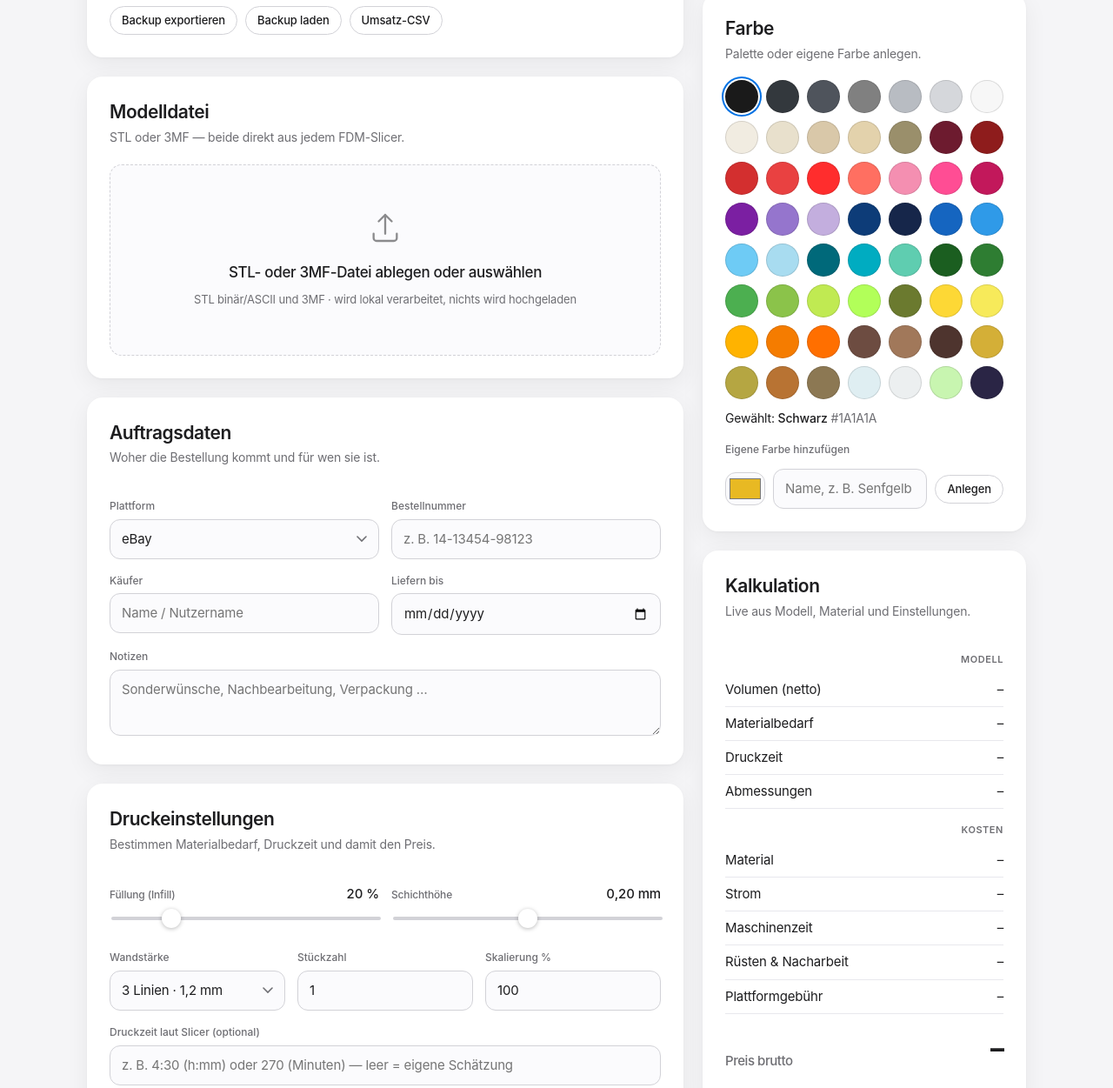
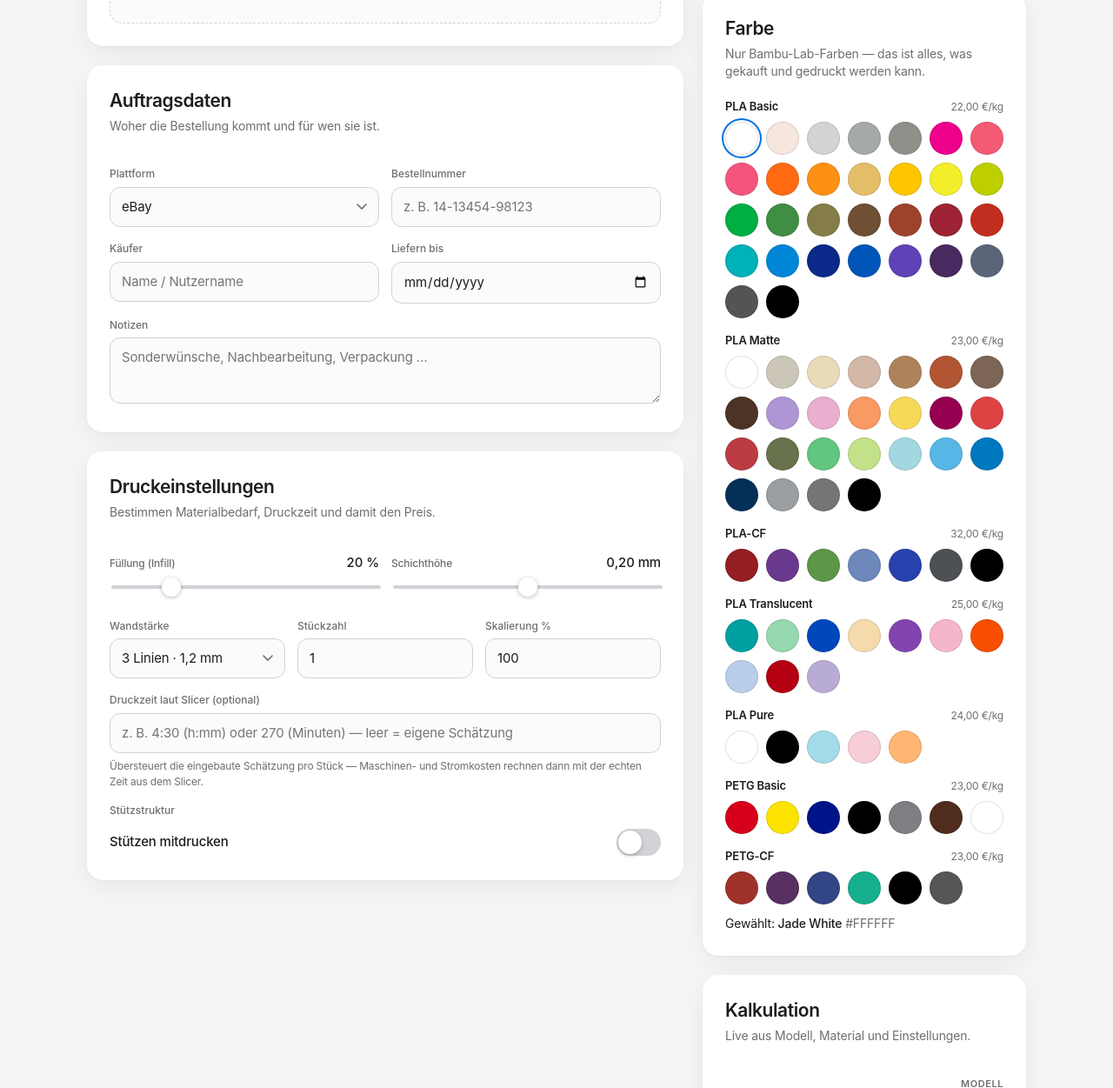
Before and after one commit to JanL6799/3d-druck-auftraege, a website: page index.html in a window 1280 px wide. Shown: the part 527-1778 px from the top of the page at 87% size. Drawn offline with Linux system fonts and the light colour scheme.

Commit message:
Farbauswahl auf echte Bambu-Lab-Farben umstellen, Kalkulationsbasis einklappbar, Aufträge ans Ende
Die Farbpalette entsprach bisher keiner real kaufbaren Filamentfarbe. Jetzt
90 Farben aus den offiziellen Bambu-Lab-Hex-Code-Tabellen (PLA Basic/Matte/
CF/Translucent/Pure, PETG Basic/CF), gruppiert nach Linie mit Preis pro kg.
Eigene Farbe anlegen ist entfernt, da nur gedruckt werden kann, was auch
gekauft werden kann.

Kalkulationsbasis ist jetzt standardmäßig eingeklappt (Pfeil-Toggle), und
die Aufträge-Karte sitzt am Seitenende statt ganz oben, da sie manuell
ausgefüllt wird statt den Arbeitsablauf zu eröffnen.

Co-Authored-By: Claude Sonnet 5 <noreply@anthropic.com>

```diff
--- a/index.html
+++ b/index.html
@@ -83,6 +83,9 @@
   button.primary:hover{filter:brightness(1.1)}
   button.sm{font-size:13px;padding:6px 13px}
   button.link{border:none;background:none;color:var(--accent);padding:4px 0;font-size:14px}
+  button.chev{border:none;background:none;color:var(--accent);font-size:18px;line-height:1;
+              padding:4px 8px;cursor:pointer;transition:transform .15s}
+  button.chev.open{transform:rotate(90deg)}
   button.link:hover{background:none;text-decoration:underline}
   .stack{display:flex;gap:9px;flex-wrap:wrap;align-items:center}
 
@@ -138,8 +141,11 @@
   .sw.on::after{content:"";position:absolute;inset:0;border-radius:50%}
   .colorname{margin-top:12px;font-size:14px}
   .colorname b{font-weight:550}
-  .addcolor{display:grid;grid-template-columns:46px 1fr auto;gap:9px;align-items:center;margin-top:14px}
-  .addcolor input[type=color]{padding:2px;height:38px;cursor:pointer;background:var(--panel2)}
+  .palgroup{margin-top:16px}
+  .palgroup:first-child{margin-top:0}
+  .palhead{display:flex;justify-content:space-between;align-items:baseline;margin-bottom:6px}
+  .palhead .name{font-size:13px;font-weight:600}
+  .palhead .price{font-size:12px;color:var(--muted)}
 
   /* Materialtabelle */
   .mtable{margin-top:8px;border:1px solid var(--line-soft);border-radius:12px;overflow:hidden}
@@ -254,32 +260,6 @@
   <!-- LINKS -->
   <div>
     <div class="card">
-      <div style="display:flex;justify-content:space-between;align-items:flex-start;gap:12px;flex-wrap:wrap">
-        <div>
-          <h3 style="margin:0">Aufträge</h3>
-          <p class="sub" style="margin:2px 0 0">Alle Aufträge liegen lokal in diesem Browser.</p>
-        </div>
-        <div class="stack">
-          <button class="sm" id="btnImport">CSV importieren</button>
-          <button class="sm" id="btnOrderNew">Neu</button>
-          <button class="primary sm" id="btnOrderSave">Sichern</button>
-        </div>
-      </div>
-      <div style="margin-top:18px">
-        <div class="obar">
-          <input id="oSearch" placeholder="Suchen: Bestellnummer, Käufer, Plattform …">
-        </div>
-        <div class="fchips" id="oChips"></div>
-        <div id="orderList"></div>
-        <div class="stack" style="margin-top:14px">
-          <button class="sm" id="btnBackup">Backup exportieren</button>
-          <button class="sm" id="btnRestore">Backup laden</button>
-          <button class="sm" id="btnCsvOut">Umsatz-CSV</button>
-        </div>
-      </div>
-    </div>
-
-    <div class="card">
       <h3>Modelldatei</h3>
       <p class="sub">STL oder 3MF — beide direkt aus jedem FDM-Slicer.</p>
       <div id="drop">
@@ -407,15 +387,9 @@
 
     <div class="card">
       <h3>Farbe</h3>
-      <p class="sub">Palette oder eigene Farbe anlegen.</p>
-      <div class="swatches" id="swatches"></div>
+      <p class="sub">Nur Bambu-Lab-Farben — das ist alles, was gekauft und gedruckt werden kann.</p>
+      <div id="paletteGroups"></div>
       <div class="colorname">Gewählt: <b id="cName">–</b> <span class="muted" id="cHex" style="color:var(--muted)"></span></div>
-      <label>Eigene Farbe hinzufügen</label>
-      <div class="addcolor">
-        <input type="color" id="newHex" value="#e8b923">
-        <input id="newName" placeholder="Name, z. B. Senfgelb">
-        <button class="sm" id="btnColAdd">Anlegen</button>
-      </div>
     </div>
 
     <div class="card">
@@ -439,8 +413,14 @@
     </div>
 
     <div class="card">
-      <h3>Kalkulationsbasis</h3>
-      <p class="sub">Deine Betriebskosten.</p>
+      <div style="display:flex;justify-content:space-between;align-items:flex-start;gap:12px">
+        <div>
+          <h3 style="margin:0">Kalkulationsbasis</h3>
+          <p class="sub" style="margin:2px 0 0">Deine Betriebskosten.</p>
+        </div>
+        <button class="chev" id="btnCalcBase" aria-label="Kalkulationsbasis ein-/ausklappen" aria-expanded="false">▸</button>
+      </div>
+      <div id="calcBaseBody" style="display:none">
         <div class="row">
           <div><label for="pWatt">Drucker-Leistung W</label><input id="pWatt" type="number" step="5" min="0" value="120"></div>
           <div><label for="pKwh">Strompreis €/kWh</label><input id="pKwh" type="number" step="0.01" min="0" value="0.25"></div>
@@ -464,6 +444,35 @@
           Abschreibung, Düsen und Wartung — ohne Strom, sonst zählst du ihn doppelt. Der Bauraum
           steuert die Größenwarnung; ein Drehen um 90° in der Ebene wird dabei berücksichtigt.
         </p>
+      </div>
+    </div>
+  </div>
+</div>
+
+<div class="wrap" style="grid-template-columns:1fr;padding-top:0">
+  <div class="card">
+    <div style="display:flex;justify-content:space-between;align-items:flex-start;gap:12px;flex-wrap:wrap">
+      <div>
+        <h3 style="margin:0">Aufträge</h3>
+        <p class="sub" style="margin:2px 0 0">Alle Aufträge liegen lokal in diesem Browser.</p>
+      </div>
+      <div class="stack">
+        <button class="sm" id="btnImport">CSV importieren</button>
+        <button class="sm" id="btnOrderNew">Neu</button>
+        <button class="primary sm" id="btnOrderSave">Sichern</button>
+      </div>
+    </div>
+    <div style="margin-top:18px">
+      <div class="obar">
+        <input id="oSearch" placeholder="Suchen: Bestellnummer, Käufer, Plattform …">
+      </div>
+      <div class="fchips" id="oChips"></div>
+      <div id="orderList"></div>
+      <div class="stack" style="margin-top:14px">
+        <button class="sm" id="btnBackup">Backup exportieren</button>
+        <button class="sm" id="btnRestore">Backup laden</button>
+        <button class="sm" id="btnCsvOut">Umsatz-CSV</button>
+      </div>
     </div>
   </div>
 </div>
@@ -499,22 +508,47 @@ const DEFAULT_MATERIALS = [
   {name:"PETG-CF",    price:52, dens:1.30, speed:0.80}
 ];
 
-const PALETTE = [
-  ["Schwarz","#1a1a1a"],["Anthrazit","#33383d"],["Dunkelgrau","#4f545c"],["Grau","#808080"],
-  ["Silber","#b8bcc2"],["Hellgrau","#d5d7db"],["Weiß","#f7f7f7"],["Naturweiß","#f1ece1"],
-  ["Elfenbein","#e8e0cc"],["Beige","#d9c8a9"],["Sand","#e3d2ac"],["Khaki","#9a8f6b"],
-  ["Bordeaux","#6d1b2f"],["Dunkelrot","#8e1c1c"],["Rot","#d32f2f"],["Feuerrot","#e94141"],
-  ["Signalrot","#ff2d2d"],["Koralle","#ff6f61"],["Rosa","#f48fb1"],["Pink","#ff4d94"],
-  ["Magenta","#c2185b"],["Purpur","#7b1fa2"],["Violett","#9575cd"],["Flieder","#c3aede"],
-  ["Dunkelblau","#0d3c78"],["Marine","#16264a"],["Blau","#1565c0"],["Himmelblau","#2f9ae8"],
-  ["Hellblau","#6ecbf5"],["Babyblau","#a8dcf0"],["Petrol","#00697a"],["Türkis","#00acc1"],
-  ["Mint","#5fcdb0"],["Dunkelgrün","#1b5e20"],["Grün","#2e7d32"],["Grasgrün","#4caf50"],
-  ["Hellgrün","#8bc34a"],["Limette","#c0ea52"],["Neongrün","#b2ff59"],["Oliv","#6b7a2f"],
-  ["Gelb","#fdd835"],["Zitrone","#f7ea5a"],["Bernstein","#ffb300"],["Orange","#f57c00"],
-  ["Signalorange","#ff6f00"],["Braun","#6d4c41"],["Holz","#a1785a"],["Schokolade","#4e342e"],
-  ["Gold","#d4af37"],["Messing","#b5a642"],["Kupfer","#b87333"],["Bronze","#8c7853"],
-  ["Transparent","#dfeef2"],["Milchig","#eceff0"],["Glow Grün","#c8f5b0"],["Galaxy","#2a2545"]
+// Offizielle Bambu-Lab-Farbtabellen (store.bblcdn.com/.eu, Stand 20. Juli 2026).
+// price = grober EU-Richtwert €/kg je Linie, zur Orientierung — bei Bedarf hier anpassen.
+const PALETTE_LINES = [
+  { line:"PLA Basic", price:22, colors:[
+    ["Jade White","#FFFFFF"],["Beige","#F7E6DE"],["Light Gray","#D1D3D5"],["Silver","#A6A9AA"],["Gray","#8E9089"],
+    ["Magenta","#EC008C"],["Pink","#F55A74"],["Hot Pink","#F5547C"],["Orange","#FF6A13"],["Pumpkin Orange","#FF9016"],
+    ["Gold","#E4BD68"],["Sunflower Yellow","#FEC600"],["Yellow","#F4EE2A"],["Bright Green","#BECF00"],["Bambu Green","#00AE42"],
+    ["Mistletoe Green","#3F8E43"],["Bronze","#847D48"],["Cocoa Brown","#6F5034"],["Brown","#9D432C"],["Maroon Red","#9D2235"],
+    ["Red","#C12E1F"],["Turquoise","#00B1B7"],["Cyan","#0086D6"],["Blue","#0A2989"],["Cobalt Blue","#0056B8"],
+    ["Purple","#5E43B7"],["Indigo Purple","#482960"],["Blue Grey","#5B6579"],["Dark Gray","#545454"],["Black","#000000"]
+  ]},
+  { line:"PLA Matte", price:23, colors:[
+    ["Ivory White","#FFFFFF"],["Bone White","#CBC6B8"],["Desert Tan","#E8DBB7"],["Latte Brown","#D3B7A7"],
+    ["Caramel","#AE835B"],["Terracotta","#B15533"],["Dark Brown","#7D6556"],["Dark Chocolate","#4D3324"],
+    ["Lilac Purple","#AE96D4"],["Sakura Pink","#E8AFCF"],["Mandarin Orange","#F99963"],["Lemon Yellow","#F7D959"],
+    ["Plum","#950051"],["Scarlet Red","#DE4343"],["Dark Red","#BB3D43"],["Dark Green","#68724D"],
+    ["Grass Green","#61C680"],["Apple Green","#C2E189"],["Ice Blue","#A3D8E1"],["Sky Blue","#56B7E6"],
+    ["Marine Blue","#0078BF"],["Dark Blue","#042F56"],["Ash Gray","#9B9EA0"],["Nardo Gray","#757575"],
+    ["Charcoal","#000000"]
+  ]},
+  { line:"PLA-CF", price:32, colors:[
+    ["Burgundy Red","#951E23"],["Iris Purple","#69398E"],["Matcha Green","#5C9748"],
+    ["Jeans Blue","#6E88BC"],["Royal Blue","#2842AD"],["Lava Gray","#4D5054"],["Black","#000000"]
+  ]},
+  { line:"PLA Translucent", price:25, colors:[
+    ["Teal","#009FA1"],["Light Jade","#96D8AF"],["Blue","#0047BB"],["Mellow Yellow","#F5DBAB"],["Purple","#8344B0"],
+    ["Cherry Pink","#F5B6CD"],["Orange","#F74E02"],["Ice Blue","#B8CDE9"],["Red","#B50011"],["Lavender","#B8ACD6"]
+  ]},
+  { line:"PLA Pure", price:24, colors:[
+    ["Pure White","#FFFFFF"],["Absolute Black","#000000"],["Baby Blue","#A4DBE8"],["Milky Pink","#F7CED7"],["Apricot","#FFB673"]
+  ]},
+  { line:"PETG Basic", price:23, colors:[
+    ["Red","#D6001C"],["Yellow","#FCE300"],["Reflex Blue","#001489"],["Black","#000000"],
+    ["Gray","#7F7E83"],["Dark Brown","#4F2C1D"],["White","#FFFFFF"]
+  ]},
+  { line:"PETG-CF", price:23, colors:[
+    ["Brick Red","#9F332A"],["Violet Purple","#583061"],["Indigo Blue","#324585"],
+    ["Malachite Green","#16B08E"],["Black","#000000"],["Titan Gray","#565656"]
+  ]}
 ];
+const PALETTE = PALETTE_LINES.flatMap(g => g.colors.map(([n,c]) => ({n, c, line:g.line, price:g.price})));
 
 const PLATFORM_FEE = { "eBay":0.11, "Etsy":0.095, "Amazon":0.15, "Direktanfrage":0, "Sonstige":0 };
 const NOZZLE = 0.4, FLOW = 8.0;
@@ -538,15 +572,13 @@ function baselineMaterials(){ return loadUserMaterials() || DEFAULT_MATERIALS.ma
 let mesh = null;
 let materials = baselineMaterials();
 let matIdx = 0;
-let customColors = [];
-let color = {n:PALETTE[0][0], c:PALETTE[0][1]};
+let color = {n:PALETTE[0].n, c:PALETTE[0].c};
 let spin = true, rotX = -1.05, rotY = 0.6, zoom = 1, drag = null;
 
 const $ = id => document.getElementById(id);
 const eur = n => n.toLocaleString("de-DE",{style:"currency",currency:"EUR"});
 const num = (n,d=1) => n.toLocaleString("de-DE",{minimumFractionDigits:d,maximumFractionDigits:d});
 const esc = s => String(s).replace(/[<>&"]/g, c => ({"<":"&lt;",">":"&gt;","&":"&amp;",'"':"&quot;"}[c]));
-const allColors = () => PALETTE.map(([n,c])=>({n,c})).concat(customColors);
 
 /* ---------- STL-Parser ---------- */
 function parseSTL(buf){
@@ -1009,6 +1041,12 @@ $("btnMat").onclick = () => {
   $("matBox").style.display = open ? "none" : "block";
   $("btnMat").textContent = open ? "Bearbeiten" : "Fertig";
 };
+$("btnCalcBase").onclick = () => {
+  const open = $("calcBaseBody").style.display === "block";
+  $("calcBaseBody").style.display = open ? "none" : "block";
+  $("btnCalcBase").classList.toggle("open", !open);
+  $("btnCalcBase").setAttribute("aria-expanded", String(!open));
+};
 $("btnMatAdd").onclick = () => {
   materials.push({name:"Neues Material", price:25, dens:1.24, speed:1});
   matIdx = materials.length-1;
@@ -1033,23 +1071,20 @@ $("btnMatFactory").onclick = () => {
 
 /* ---------- Farbe ---------- */
 function drawSwatches(){
-  $("swatches").innerHTML = allColors()
-    .map(o => `<div class="sw${o.c===color.c&&o.n===color.n?" on":""}" data-n="${esc(o.n)}" data-c="${o.c}"
-                    style="background:${o.c}" title="${esc(o.n)}"></div>`).join("");
-  $("swatches").querySelectorAll(".sw").forEach(el => el.onclick = () => {
+  $("paletteGroups").innerHTML = PALETTE_LINES.map(g => `
+    <div class="palgroup">
+      <div class="palhead"><span class="name">${esc(g.line)}</span><span class="price">${eur(g.price)}/kg</span></div>
+      <div class="swatches">
+        ${g.colors.map(([n,c]) => `<div class="sw${c===color.c&&n===color.n?" on":""}" data-n="${esc(n)}" data-c="${c}"
+                    style="background:${c}" title="${esc(n)}"></div>`).join("")}
+      </div>
+    </div>`).join("");
+  $("paletteGroups").querySelectorAll(".sw").forEach(el => el.onclick = () => {
     color = {n:el.dataset.n, c:el.dataset.c}; drawSwatches();
   });
   $("cName").textContent = color.n;
   $("cHex").textContent  = color.c.toUpperCase();
 }
-$("btnColAdd").onclick = () => {
-  const n = $("newName").value.trim() || $("newHex").value.toUpperCase();
-  customColors.push({n, c:$("newHex").value});
-  color = {n, c:$("newHex").value};
-  $("newName").value = "";
-  drawSwatches();
-};
-$("newName").addEventListener("keydown", e => { if (e.key === "Enter") $("btnColAdd").click(); });
 
 /* ---------- Eingaben ---------- */
 $("infill").oninput = e => { $("lInfill").textContent = e.target.value+" %"; render(); };
@@ -1069,7 +1104,7 @@ const FIELDS = ["platform","orderId","buyer","due","notes","infill","layer","wal
                 "supPct","pWatt","pKwh","pMachine","pSetup","pMargin","pVat","bx","by","bz","slicerTime"];
 
 function snapshot(embedMesh = true){
-  const d = { v:2, saved:new Date().toISOString(), color, materials, matIdx, customColors,
+  const d = { v:2, saved:new Date().toISOString(), color, materials, matIdx,
               support:$("support").classList.contains("on"), fields:{} };
   FIELDS.forEach(f => d.fields[f] = $(f).value);
   if (mesh){
@@ -1120,7 +1155,7 @@ $("btnLoad").onclick = () => {
 function migrateV1(d){
   const src = d.fields || d;
   const out = { v:2, color:d.color, materials:d.materials, matIdx:d.matIdx,
-                customColors:d.customColors || [], support:d.support, fields:{} };
+                support:d.support, fields:{} };
   FIELDS.forEach(f => { if (src[f] !== undefined) out.fields[f] = src[f]; });
   if (d.mesh) out.mesh = d.mesh;
   return out;
@@ -1133,7 +1168,6 @@ function applyState(d){
   FIELDS.forEach(f => { if (d.fields && d.fields[f] !== undefined) $(f).value = d.fields[f]; });
   if (Array.isArray(d.materials) && d.materials.length) materials = d.materials.map(m=>({...m}));
   matIdx = Math.min(d.matIdx ?? 0, materials.length-1);
-  customColors = Array.isArray(d.customColors) ? d.customColors : [];
   if (d.color && d.color.c) color = d.color;
 
   $("support").classList.toggle("on", !!d.support);
```
Also changed, not shown: NOTIZEN.md (+14 -1 lines), tests/e2e.mjs (+1 -0 lines), README.md. Lines whose indentation alone changed are shown as unchanged.
